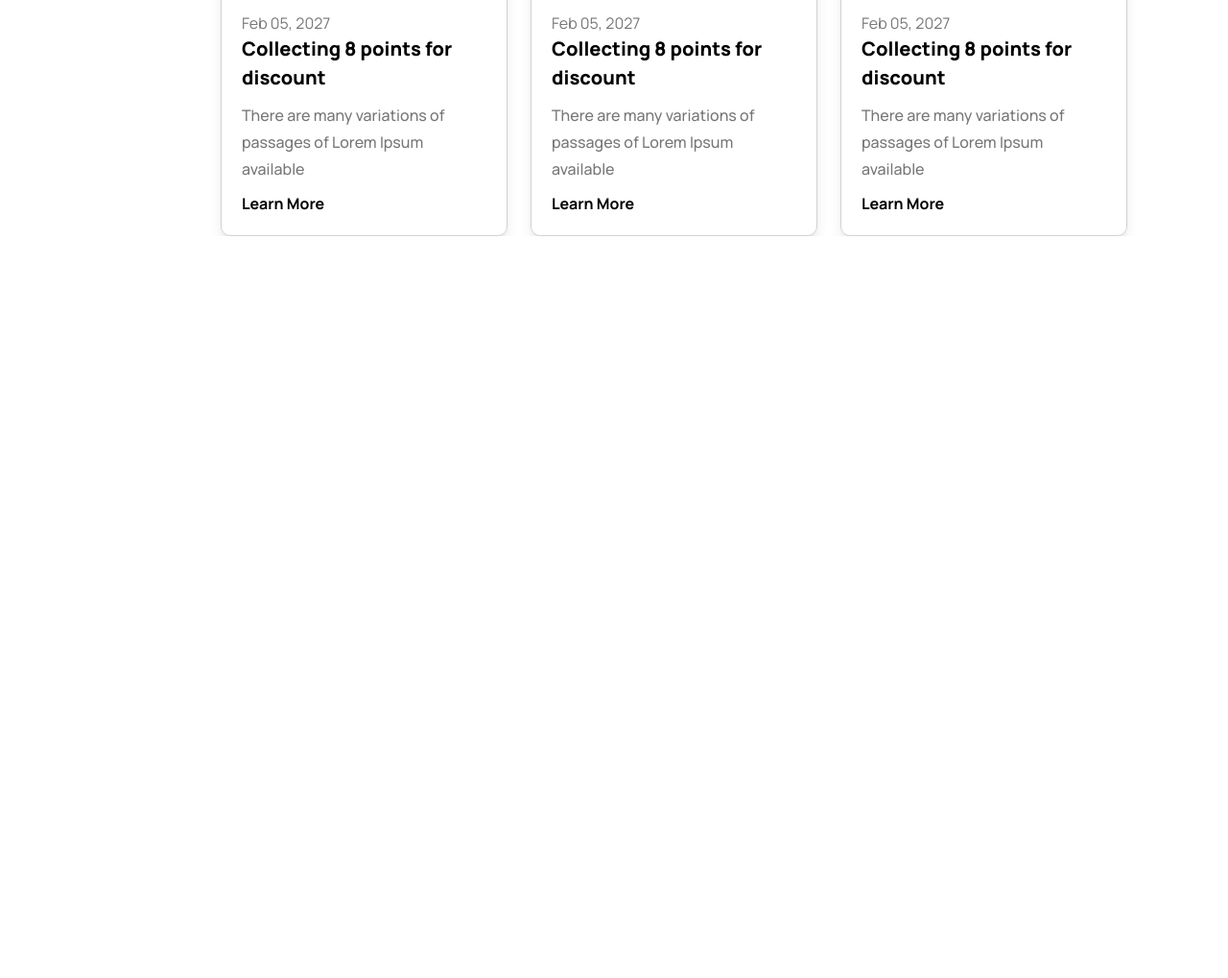
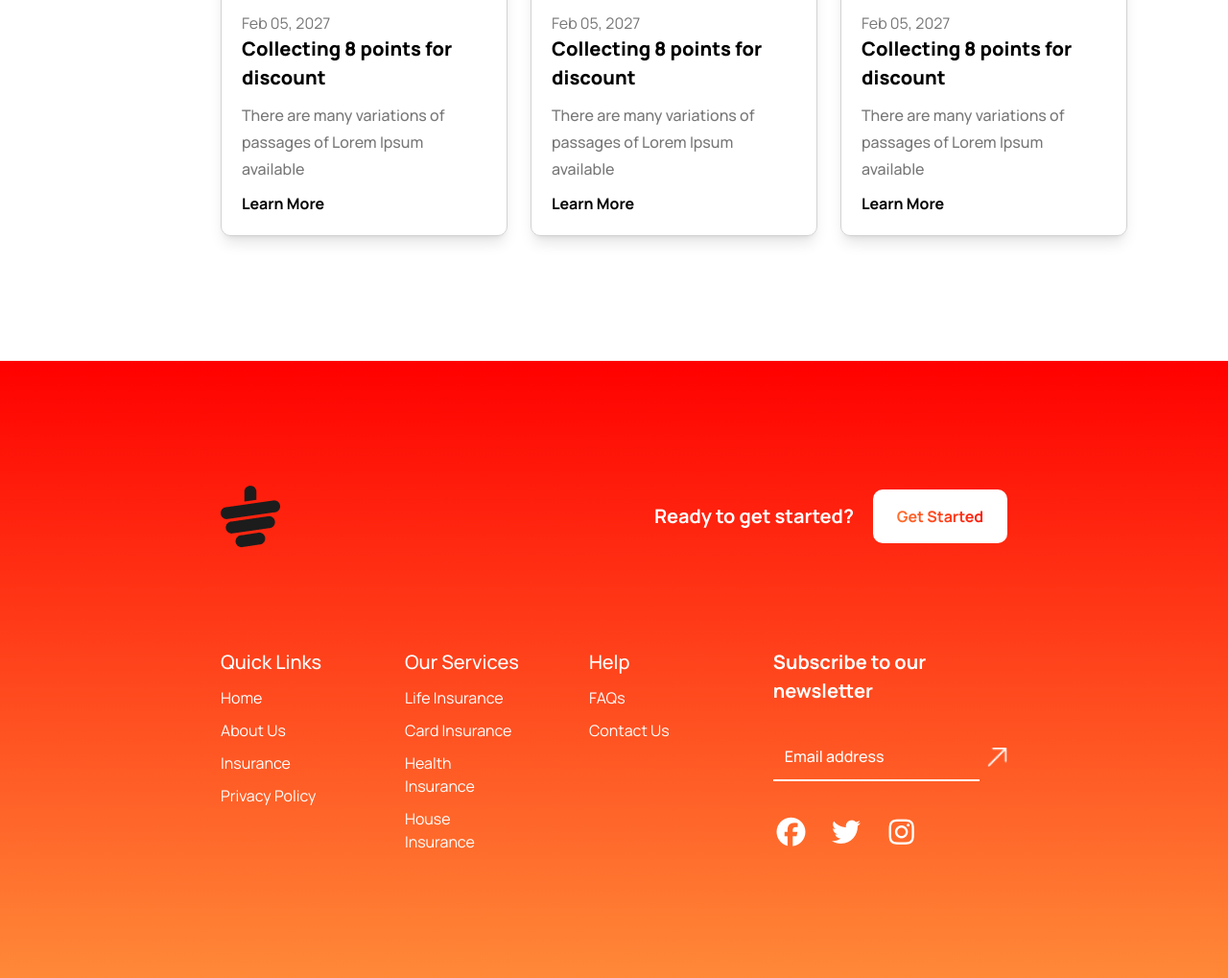
Before and after one commit to mezbahDev/Tea-House, a website: page src/index.html in a window 1280 px wide. Shown: the part 3338-4357 px from the top of the page at 96% size. Before the commit the page ends 3584 px from the top, so only its background shows below. Drawn offline with Linux system fonts and the light colour scheme.

Commit message:
footer section uploaded

```diff
--- a/src/index.html
+++ b/src/index.html
@@ -253,6 +253,75 @@
 
   </div>
 
+
+
+  <!-- footer section -->
+
+  <div
+    class="w-full h-auto bg-gradient-to-b from-[#FF0000] to-[#FF8938] flex flex-col gap-[104px] py-[130px] px-[230px] mt-[130px]">
+
+    <div class="flex justify-between items-center ">
+      <img src="images/cup.png" alt="logo">
+      <div class="flex items-center gap-[20px]">
+        <p class="font-bold text-[20px] text-white">Ready to get started?</p>
+        <button class="w-[140px] h-[56px] bg-white rounded-[10px] font-bold">
+          <p class="bg-gradient-to-r from-[#FF8938] to-[#FF0000] text-transparent bg-clip-text  text-5">Get Started</p>
+        </button>
+      </div>
+    </div>
+
+
+    <div class="flex justify-between">
+      <div class="w-[120px] flex flex-col gap-[10px] text-white">
+        <h1 class="font-medium text-[20px]">Quick Links</h1>
+        <div class="flex flex-col gap-[10px]">
+          <a href="#">Home</a>
+          <a href="#">About Us</a>
+          <a href="#">Insurance</a>
+          <a href="#">Privacy Policy</a>
+        </div>
+      </div>
+
+      <div class="w-[120px] flex flex-col gap-[10px] text-white">
+        <h1 class="font-medium text-[20px]">Our Services</h1>
+        <div class="flex flex-col gap-[10px]">
+          <a href="#">Life Insurance</a>
+          <a href="#">Card Insurance</a>
+          <a href="#">Health Insurance</a>
+          <a href="#">House Insurance</a>
+        </div>
+      </div>
+
+      <div class="w-[120px] flex flex-col gap-[10px] text-white">
+        <h1 class="font-medium text-[20px]">Help</h1>
+        <div class="flex flex-col gap-[10px]">
+          <a href="#">FAQs</a>
+          <a href="#">Contact Us</a>
+        </div>
+      </div>
+
+      <div class="flex flex-col justify-between gap-[20px]">
+        <p class="font-bold text-[20px] w-[216px] text-white">Subscribe to our newsletter</p>
+        <div class="flex border-none text-white gap-2 items-center">
+          <input type="email" placeholder="Email address" required
+            class="border-b-2 border-white px-3 py-3 bg-transparent focus:outline-none text-white placeholder-white font-medium">
+          <img src="images/arrow.png" alt="arrow symbol" class="h-5">
+        </div>
+        <div class="flex text-[30px] gap-5 text-white">
+          <a href="#"><i class="fa-brands fa-facebook"></i></a>
+          <a href="#"><i class="fa-brands fa-twitter"></i></a>
+          <a href="#"><i class="fa-brands fa-instagram"></i></a>
+        </div>
+      </div>
+
+
+
+    </div>
+
+
+
+  </div>
+
 </body>
 
 </html>
```
Also changed, not shown: src/output.css.
